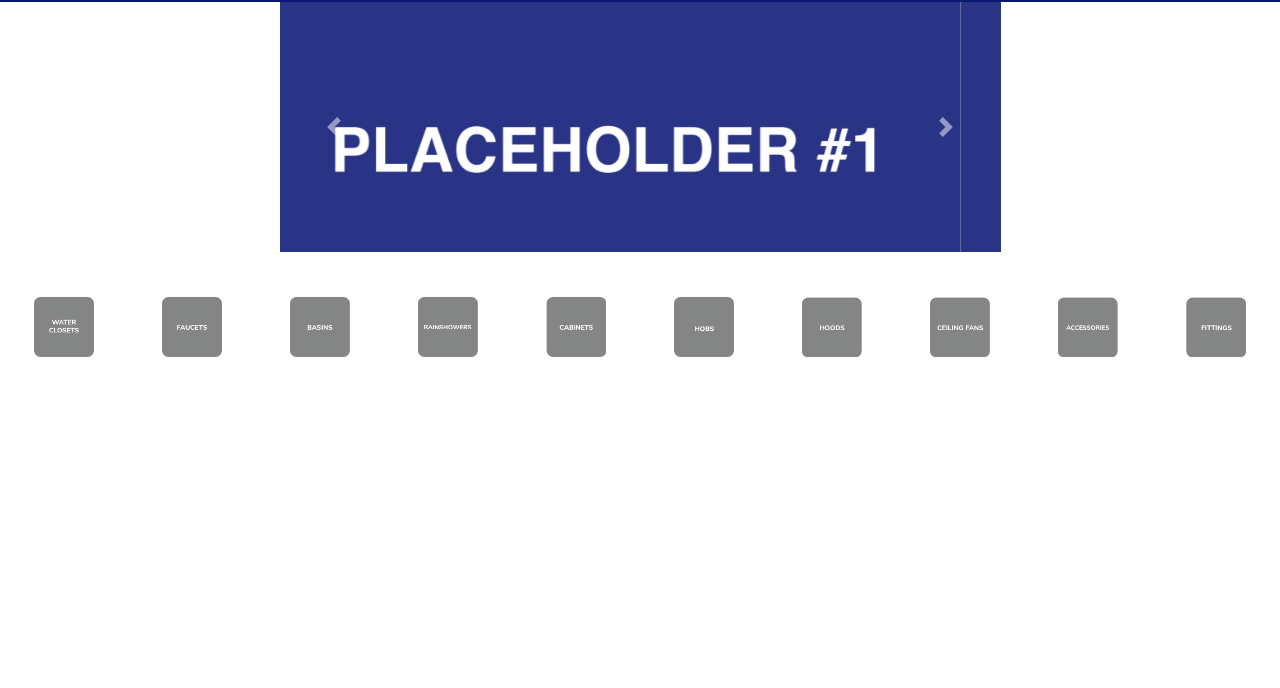
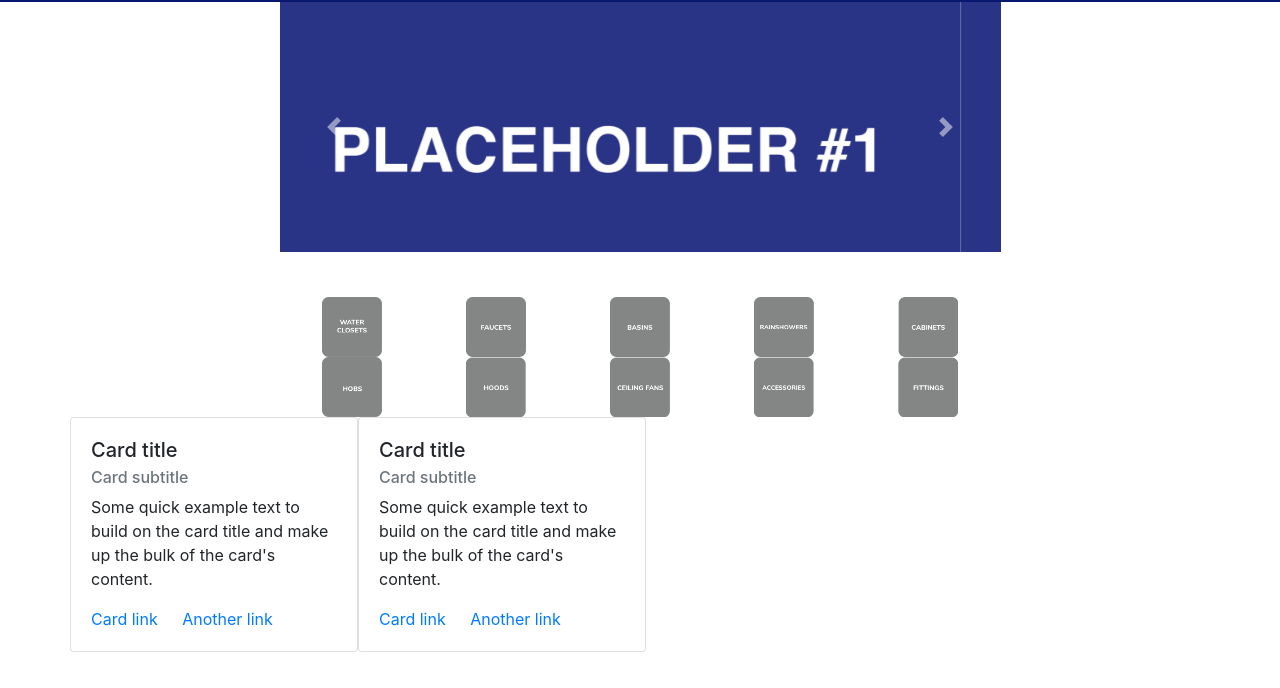
Before and after one commit to Code-Institute-Submissions/Project-01, a plain HTML site: page index.html in a window 1280 px wide. Shown: the part 70-758 px from the top of the page. Drawn offline with nearby package versions, Linux system fonts and the light colour scheme.

Commit message:
Card fix

```diff
--- a/css/style.css
+++ b/css/style.css
@@ -73,7 +73,16 @@
     display: flex;
     justify-content: center;
 }
+.app-2{
+    display: flex;
+    justify-content: center;
+}
 .icons-display{
+    display: flex;
+    justify-content: space-around;
+    width: 721px;
+}
+.icons-display-2{
     display: flex;
     justify-content: space-around;
     width: 721px;
@@ -84,6 +93,12 @@
 .icons-display{
     padding-top: 15px;
 }
+.row{
+    width:721px;
+}
+.topsection{
+    margin-top:30px!important;
+}
 /* Jumbotron end */
 /* Small size */
 @media only screen and (max-width: 434px) {
--- a/index.html
+++ b/index.html
@@ -109,18 +109,46 @@
             <img src="image/icon/g-icons-04.png" class="tab" href="#" >
             <img src="image/icon/g-icons-05.png" class="tab" href="#" >
         </div>
-        <div class="icons-display">
+    </div>
+    <div class="app-2">
+        <div class="icons-display-2">
             <img src="image/icon/g-icons-06.png" class="tab" href="#" >
             <img src="image/icon/g-icons-07.png" class="tab" href="#" >
             <img src="image/icon/g-icons-08.png" class="tab" href="#" >
             <img src="image/icon/g-icons-09.png" class="tab" href="#" >
             <img src="image/icon/g-icons-10.png" class="tab" href="#" >
-
+         </div>
     </div>
     <!-- End of selectors -->
-	<!-- Start Category QuickNav -->
-	<!-- End of Category QuickNav -->
 	<!-- Start of 2 col. cards (E-Com) -->
+    <div class="container .card-container">
+		<div class="row .align-content-center">
+        <!-- Card 1 -->
+			<div class="card" style="width: 18rem;">
+				<div class="card-body">
+					<h5 class="card-title">Card title</h5>
+					<h6 class="card-subtitle mb-2 text-muted">Card subtitle</h6>
+					<p class="card-text">Some quick example text to build on the card title and make up the bulk of the card's
+						content.</p>
+					<a href="#" class="card-link">Card link</a>
+					<a href="#" class="card-link">Another link</a>
+				</div>
+			</div>
+        <!-- Card 2 -->
+            <div class="card" style="width: 18rem;">
+				<div class="card-body">
+					<h5 class="card-title">Card title</h5>
+					<h6 class="card-subtitle mb-2 text-muted">Card subtitle</h6>
+					<p class="card-text">Some quick example text to build on the card title and make up the bulk of the card's
+						content.</p>
+					<a href="#" class="card-link">Card link</a>
+					<a href="#" class="card-link">Another link</a>
+				</div>
+			</div>
+        <!-- Card 3  -->
+        </div>
+    </div>
+
 	<!-- End of 2 col. cards (E-Com) -->
 	<!-- Start of sticky footer (md-s-xs only)-->
 	<!-- End of sticky footer (md-s-xs only)-->
```
